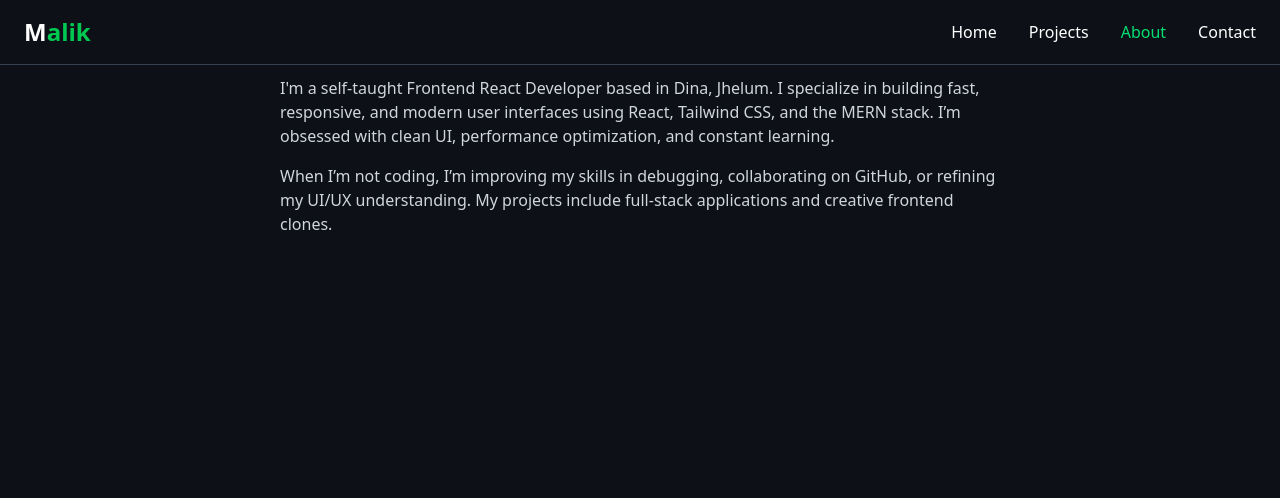
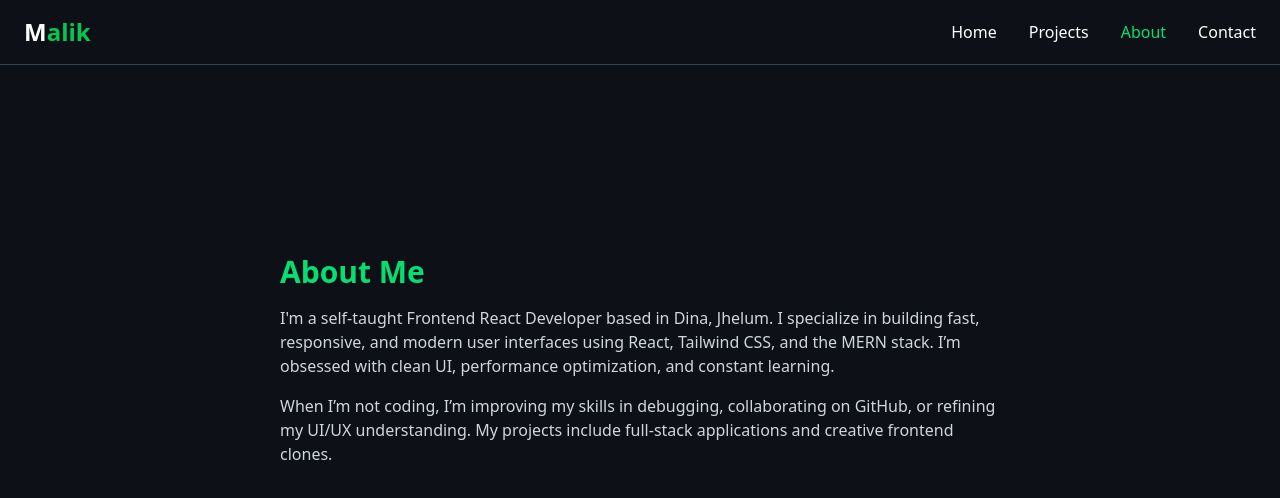
Before and after one commit to malikusama755/Portfolio, a React (Vite) app: page /about in a window 1280 px wide. Shown: the top 498 px of the page. Built offline with nearby package versions, Linux system fonts and the light colour scheme.

Commit message:
Initial commit

```diff
--- a/src/pages/About.jsx
+++ b/src/pages/About.jsx
@@ -2,6 +2,7 @@ import { motion } from "framer-motion";
 
 const About = () => {
   return (
+    <section className="pt-24 min-h-[80vh] flex flex-col md:flex-row items-center justify-center px-6 md:px-12 text-center md:text-left gap-8 bg-[#0d1117]">
     <motion.section
       className="p-6 max-w-3xl mx-auto text-gray-300"
       initial={{ opacity: 0, y: 20 }}
@@ -19,7 +20,7 @@ const About = () => {
         My projects include full-stack applications and creative frontend clones.
       </p>
     </motion.section>
-  );
+  </section>)
 };
 
 export default About;
--- a/src/pages/Contact.jsx
+++ b/src/pages/Contact.jsx
@@ -2,6 +2,7 @@ import { motion } from "framer-motion";
 
 const Contact = () => {
   return (
+     <section className="pt-24 min-h-[80vh] flex flex-col md:flex-row items-center justify-center px-6 md:px-12 text-center md:text-left gap-8 bg-[#0d1117]">
     <motion.section
       className="p-6 max-w-xl mx-auto text-gray-300"
       initial={{ opacity: 0, y: 20 }}
@@ -44,6 +45,7 @@ const Contact = () => {
         </a>
       </p>
     </motion.section>
+    </section>
   );
 };
 
--- a/src/pages/Home.jsx
+++ b/src/pages/Home.jsx
@@ -24,7 +24,7 @@ const Home = () => {
         className="flex-1 max-w-xs w-full rounded-3xl overflow-hidden shadow-lg border-4 border-green-400"
       >
         <img
-          src="/public/malikusama.jpeg"
+          src="/malikusama.jpeg"
           alt="Usama Farooq"
           className="w-full h-auto object-cover"
         />
```
